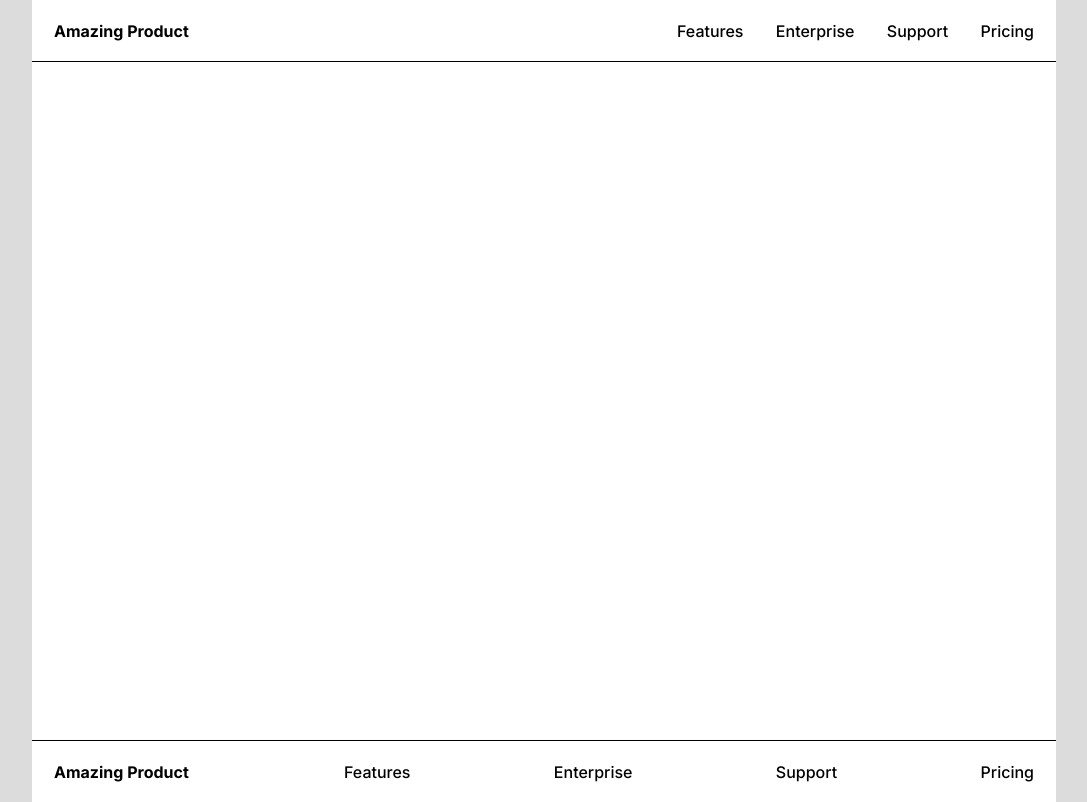
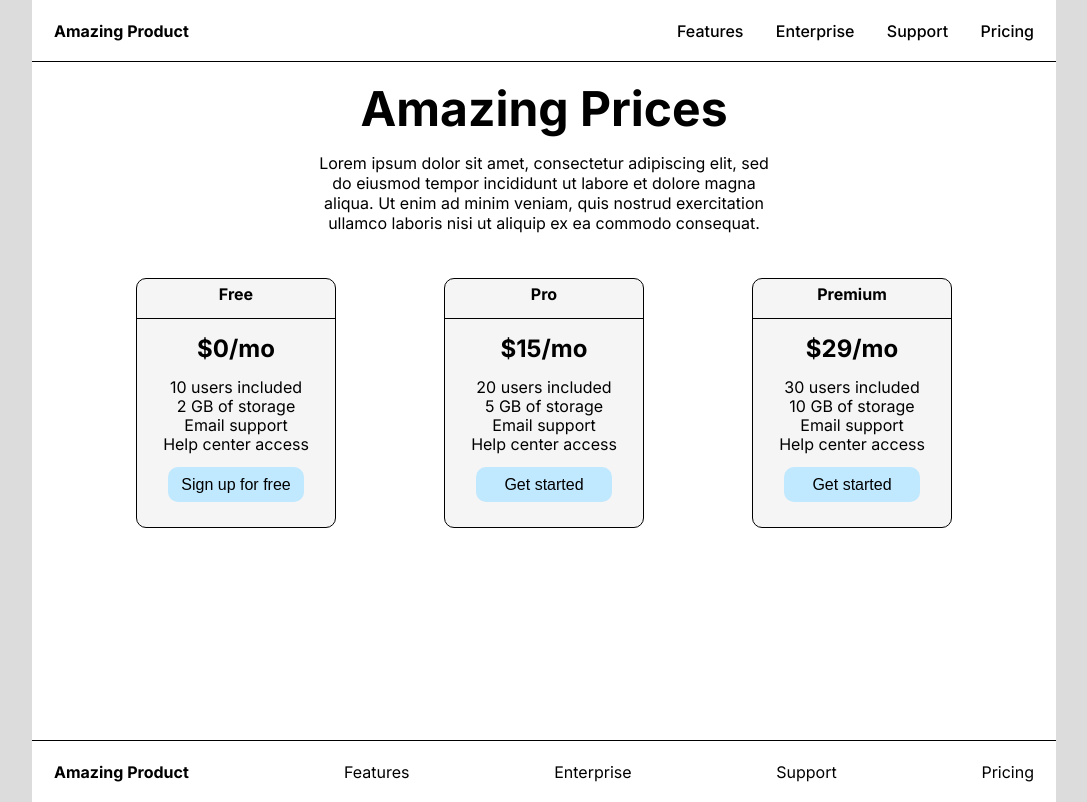
Before and after one commit to AleSanches1/hyperskill-frontend, a plain HTML site: page amazing-prices/index.html in a window 1280 px wide. Shown: the whole page, without its empty margins (96-1183 px from the left). Drawn offline with Linux system fonts and the light colour scheme.

Commit message:
amazing-prices: stage 2 completed

```diff
--- a/amazing-prices/index.html
+++ b/amazing-prices/index.html
@@ -5,7 +5,7 @@
     <title>Amazing Prises</title>
     <link rel="preconnect" href="https://fonts.googleapis.com">
     <link rel="preconnect" href="https://fonts.gstatic.com" crossorigin>
-    <link href="https://fonts.googleapis.com/css2?family=Inter:wght@500;700&display=swap" rel="stylesheet">
+    <link href="https://fonts.googleapis.com/css2?family=Inter:wght@400;500;700&display=swap" rel="stylesheet">
     <link href="prices.css" rel="stylesheet">
 </head>
 <body>
@@ -20,6 +20,53 @@
         </nav>
     </header>
     <main class="main">
+        <section class="section_1">
+            <h1>Amazing Prices</h1>
+            <p>Lorem ipsum dolor sit amet, consectetur adipiscing elit, sed do eiusmod tempor incididunt ut labore et
+                dolore magna aliqua. Ut enim ad minim veniam, quis nostrud exercitation ullamco laboris nisi ut aliquip
+                ex ea commodo consequat. </p>
+        </section>
+        <section class="section_2">
+            <div class="card">
+                <div class="card-header">
+                    <h4>Free</h4>
+                </div>
+                <div class="card-body">
+                    <h3>$0/mo</h3>
+                    <p>10 users included</p>
+                    <p>2 GB of storage</p>
+                    <p>Email support</p>
+                    <p>Help center access</p>
+                    <button>Sign up for free</button>
+                </div>
+            </div>
+            <div class="card">
+                <div class="card-header">
+                    <h4>Pro</h4>
+                </div>
+                <div class="card-body">
+                    <h3>$15/mo</h3>
+                    <p>20 users included</p>
+                    <p>5 GB of storage</p>
+                    <p>Email support</p>
+                    <p>Help center access</p>
+                    <button>Get started</button>
+                </div>
+            </div>
+            <div class="card">
+                <div class="card-header">
+                    <h4>Premium</h4>
+                </div>
+                <div class="card-body">
+                    <h3>$29/mo</h3>
+                    <p>30 users included</p>
+                    <p>10 GB of storage</p>
+                    <p>Email support</p>
+                    <p>Help center access</p>
+                    <button>Get started</button>
+                </div>
+            </div>
+        </section>
     </main>
     <footer class="footer">
         <div class="product_anchor">
--- a/amazing-prices/prices.css
+++ b/amazing-prices/prices.css
@@ -57,6 +57,70 @@ a {
     flex-grow: 1;
     min-height: calc(100% - 122px); /* Subtract header and footer heights */
 }
+.section_1{
+    display: flex;
+    flex-direction: column;
+    text-align: center;
+    box-sizing: border-box;
+    padding: 17px 283px 45px 283px;
+}
+h1 {
+    font-size: 48px;
+    font-weight: 700;
+    line-height: normal;
+    padding-bottom: 15px;
+}
+.section_1 p{
+    font-size: 16px;
+}
+.section_2{
+    display: flex;
+    margin: 0 104px;
+    justify-content: space-between;
+}
+.card{
+    background-color: #F5F5F5;
+    border: 1px solid black;
+    border-radius: 10px;
+    width: 200px;
+    height: 250px;
+    box-sizing: border-box;
+    text-align: center;
+}
+.card-header{
+    font-size: 16px;
+    font-weight: 700;
+    border-bottom: 1px solid black;
+    padding-top: 5px;
+    padding-bottom: 14px;
+
+}
+.card-body{
+    padding-top: 15px;
+    padding-bottom: 13px;
+}
+.card-body h3 {
+    font-size: 24px;
+    font-weight: 700;
+    line-height: 29px;
+    margin-bottom: 15px;
+}
+.card-body p{
+    font-size: 16px;
+    font-weight: 400;
+    line-height: 19px;
+}
+button{
+    border-radius: 10px;
+    width: 136px;
+    height: 35px;
+    background-color: #C0E8FF;
+    border: none;
+    font-size: 16px;
+    font-weight: 400;
+    position: relative;
+    bottom: -13px;
+}
 
 .footer {
     border-bottom: none;
```
